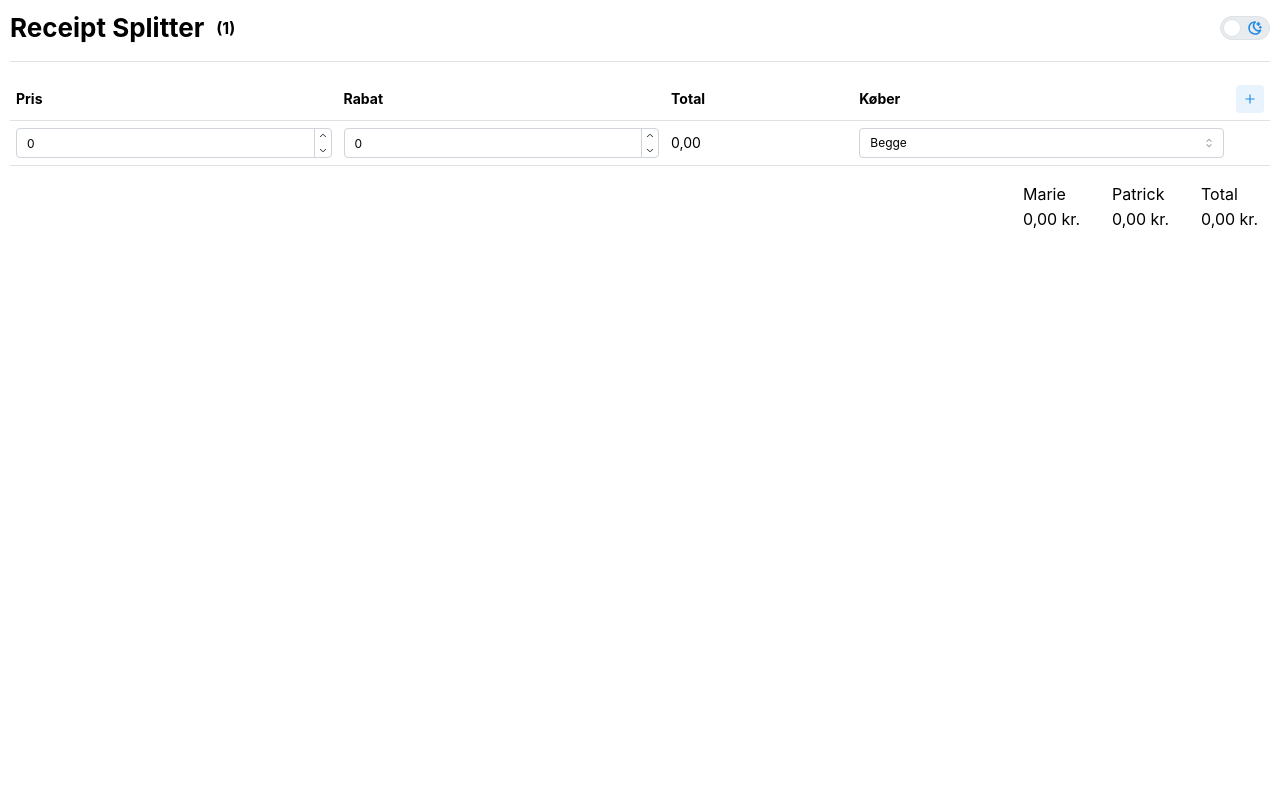
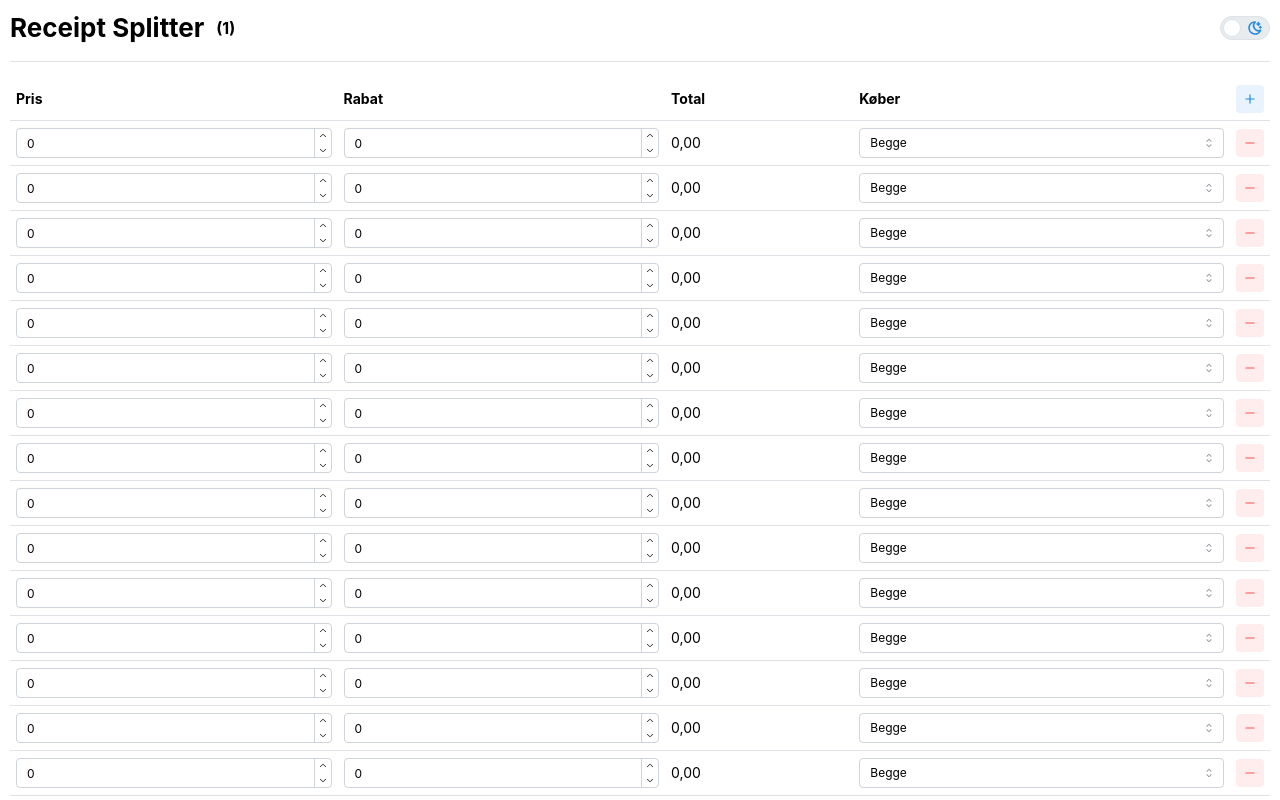
Before and after one commit to Pattrigue/receipt-splitter, a React (Vite) app: page / in a window 1280 px wide. Shown: the top 800 px of the page. Built offline with nearby package versions, Linux system fonts and the light colour scheme.

Commit message:
Initialize receipt with 20 empty items

```diff
--- a/src/components/ReceiptContext.tsx
+++ b/src/components/ReceiptContext.tsx
@@ -2,6 +2,8 @@ import { createSafeContext } from "@mantine/core";
 import { useCallback, useState } from "react";
 import type { PropsWithChildren } from "react";
 import type { Receipt } from "@/types";
+
+const ITEMS_INITIAL_COUNT = 20;
 
 type SetReceipt = (value: Receipt | ((prev: Receipt) => Receipt)) => void;
 
@@ -19,7 +21,12 @@ const [ReceiptContextProvider, useReceiptContext] =
 
 export function ReceiptProvider({ children }: PropsWithChildren) {
   const [receipt, setReceipt] = useState<Receipt>({
-    items: [{ name: "", price: 0, discount: 0, buyer: "Begge" }],
+    items: Array.from({ length: ITEMS_INITIAL_COUNT }, () => ({
+      name: "",
+      price: 0,
+      discount: 0,
+      buyer: "Begge",
+    })),
   });
 
   const [itemCount, setItemCount] = useState<number>(1);
```
